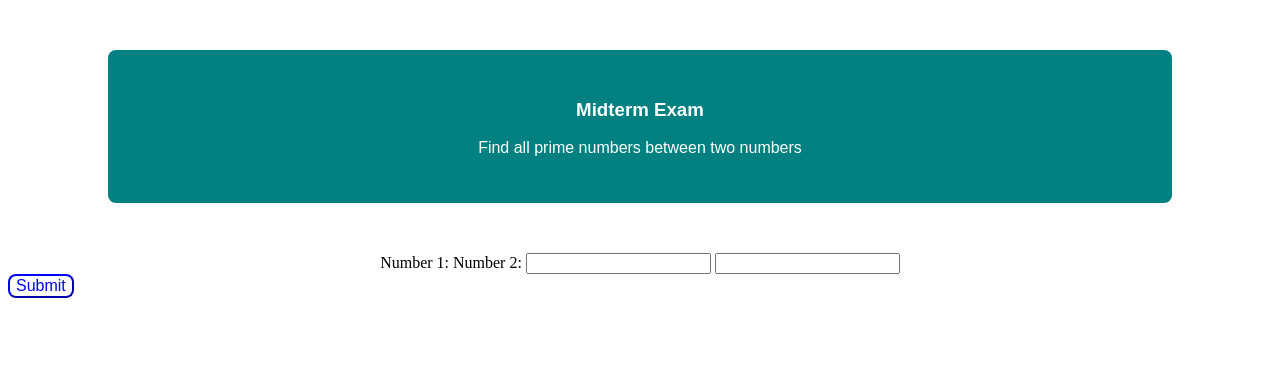
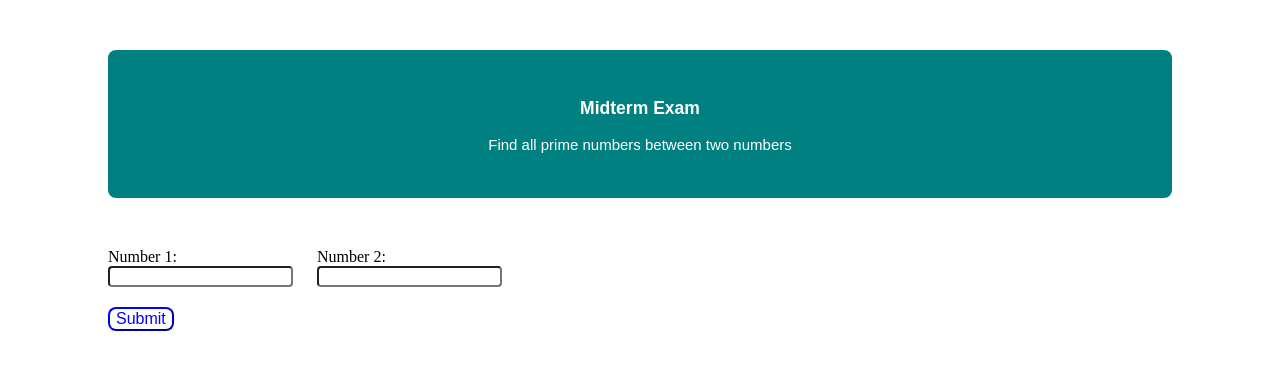
Before and after one commit to dcuevas-is/Homework-5, a plain HTML site: page index.html in a window 1280 px wide. Drawn offline with Linux system fonts and the light colour scheme.

Commit message:
position changes

```diff
--- a/index.html
+++ b/index.html
@@ -6,18 +6,21 @@
     <link rel="stylesheet" href="style.css">
     <title>Document</title>
 </head>
+
 <body>
-    <div class="container">
+    <header>
         <h3>Midterm Exam</h3>
         <p>Find all prime numbers between two numbers</p>
+    </header>
+    <div class="container1">
+        <label for="num1">Number 1:</label><br>
+        <input type="number" name ="number" id="num1">
     </div>
     <div class="container2">
-        <label for="num1">Number 1:</label>
-        <label for="num2">Number 2:</label>
-        <input type="number" name ="number" id="num1">
+        <label for="num2">Number 2:</label><br>
         <input type="number" name="number" id="num2">
     </div>
-    <button type="submit">Submit</button>
+    <br><button type="submit">Submit</button>
     <script src="app.js"></script>
 </body>
 </html>
--- a/style.css
+++ b/style.css
@@ -1,6 +1,9 @@
-.container {
+
+
+header {
     background-color: teal;
     color: white;
+    font-size: 15px;
     font-family: sans-serif;
     text-align: center;
     padding: 30px 50px;
@@ -8,8 +11,16 @@
     margin: 50px 100px;
 }
 
+div {
+    display: inline-block;
+}
+
+.container1 {
+    margin-left: 100px;
+}
+
 .container2 {
-    text-align: center;
+    margin-left: 20px;
 }
 
 button {
@@ -18,4 +29,10 @@ button {
     border-radius: 8px;
     background-color: white;
     border-color:blue;
+    margin-top: 20px;
+    margin-left: 100px;
 }
+
+input {
+    border-radius: 4px;
+}
```
